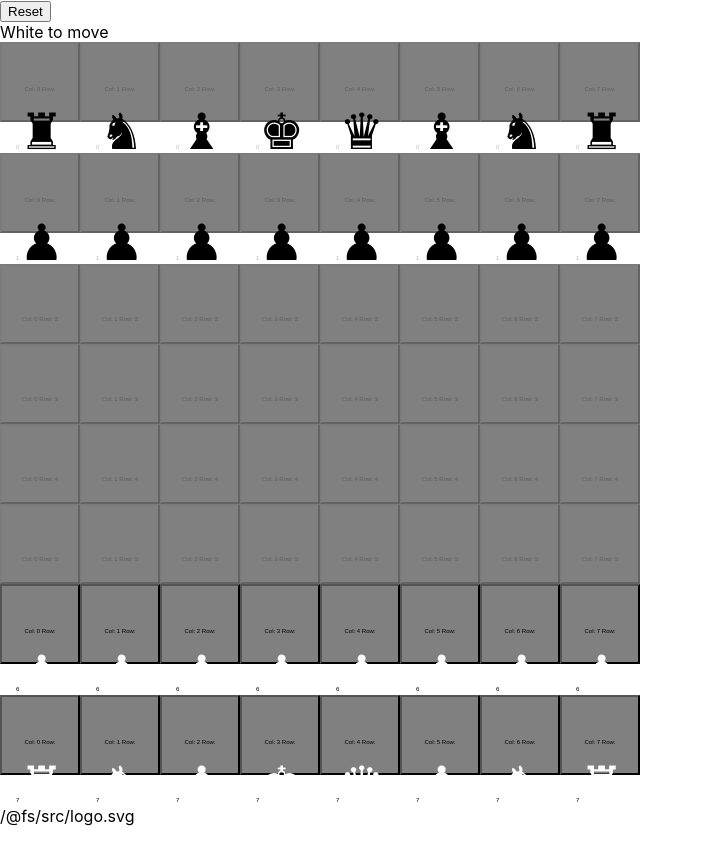
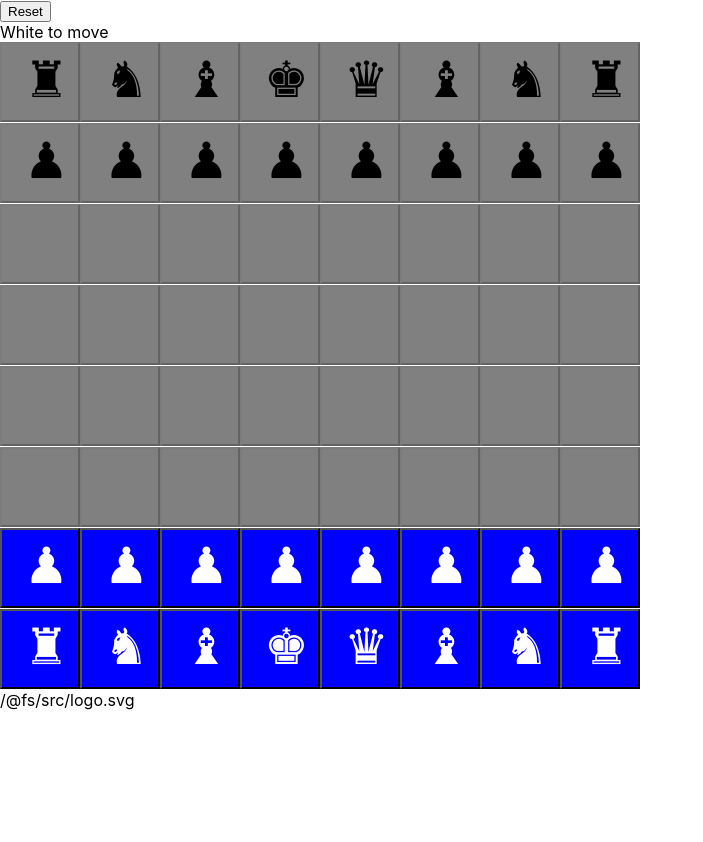
Before and after one commit to gravgaard89/chess, a React (Create React App) app: page / in a window 1280 px wide. Shown: the whole page, without its empty margins (0-703 px from the left). After the commit the page ends 800 px from the top, so only its background shows below. Built offline with nearby package versions, Linux system fonts and the light colour scheme.

Commit message:
improve square logic

```diff
--- a/src/SquareCoordinate.tsx
+++ b/src/SquareCoordinate.tsx
@@ -19,11 +19,21 @@ export default class SquareCoordinate extends React.Component<ISquareCoordinate,
         const { square } = this.props;
 
         const { isSelected } = square;
+
+        let squareColor = isSelected ? "green" : "grey"
+
+        if (square.isSelectable) {
+            squareColor = "blue";
+        }
+
+        let pieceColor = square.piece?.isWhite ? "white" : "black"
         return (
-            <button className="square" onClick={() => this.handleClick(square)} disabled={!square.isSelectable} style={square.isSelected ? { backgroundColor: "green" } : { backgroundColor: "grey" }}>
-                <span style={{ fontSize: 6 }}>{"Col: " + square.coordinate.col + " Row: " + square.coordinate.row}</span>
-                <span style={square.piece?.isWhite ? { color: "white" } : { color: "black" }}>{square.piece?.type || ""}</span>
-            </button>
+            <button className="square" onClick={() => this.handleClick(square)} disabled={!square.isSelectable} style={{ backgroundColor: squareColor, position: "relative" }}>
+                {/* <div> */}
+                {/* <span style={{ fontSize: 6 }}>{"Col: " + square.coordinate.col + " Row: " + square.coordinate.row}</span> */}
+                <span style={{ color: pieceColor, position: "absolute", top: 7, left: 22 }} > {square.piece?.type || ""}</ span>
+                {/* </div> */}
+            </button >
         );
     }
 }
```
